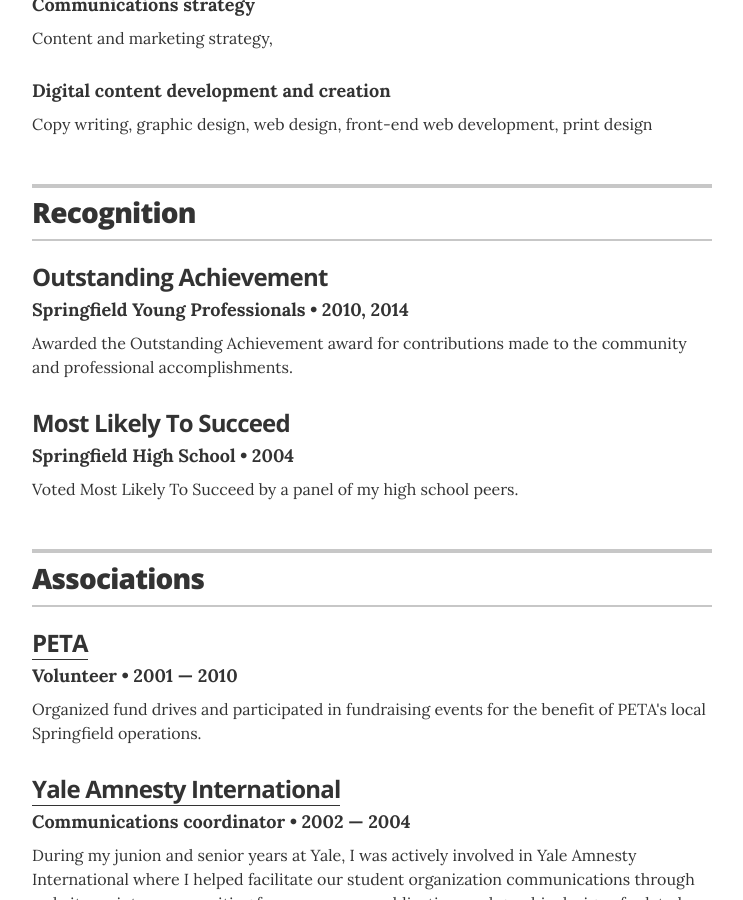
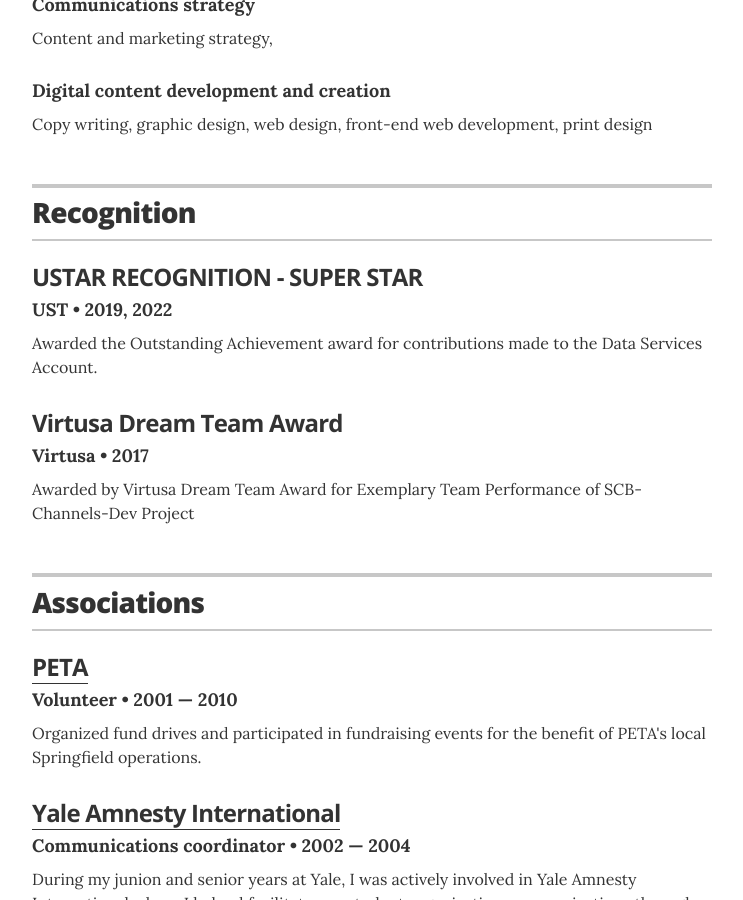
Before and after one commit to isonusingh/resume, a Jekyll site: the page built from index.html, in a window 1280 px wide and 900 px high, scrolled down 2246 px. Shown: the whole window, without its empty margins (268-1011 px from the left). Built offline with Jekyll 4.4.1, drawn with Linux system fonts in a browser that asks for light colours.

Commit message:
[recognitions]

```diff
--- a/_data/recognitions.yml
+++ b/_data/recognitions.yml
@@ -1,10 +1,10 @@
 # Recognitions
-- award: Outstanding Achievement
-  organization: Springfield Young Professionals
-  year: 2010, 2014
-  summary: Awarded the Outstanding Achievement award for contributions made to the community and professional accomplishments.
+- award: USTAR RECOGNITION - SUPER STAR
+  organization: UST
+  year: 2019, 2022
+  summary: Awarded the Outstanding Achievement award for contributions made to the Data Services Account.
 
-- award: Most Likely To Succeed
-  organization: Springfield High School
-  year: 2004
-  summary: Voted Most Likely To Succeed by a panel of my high school peers.
+- award: Virtusa Dream Team Award
+  organization: Virtusa
+  year: 2017
+  summary: Awarded by Virtusa Dream Team Award for Exemplary Team Performance of SCB-Channels-Dev Project
```
